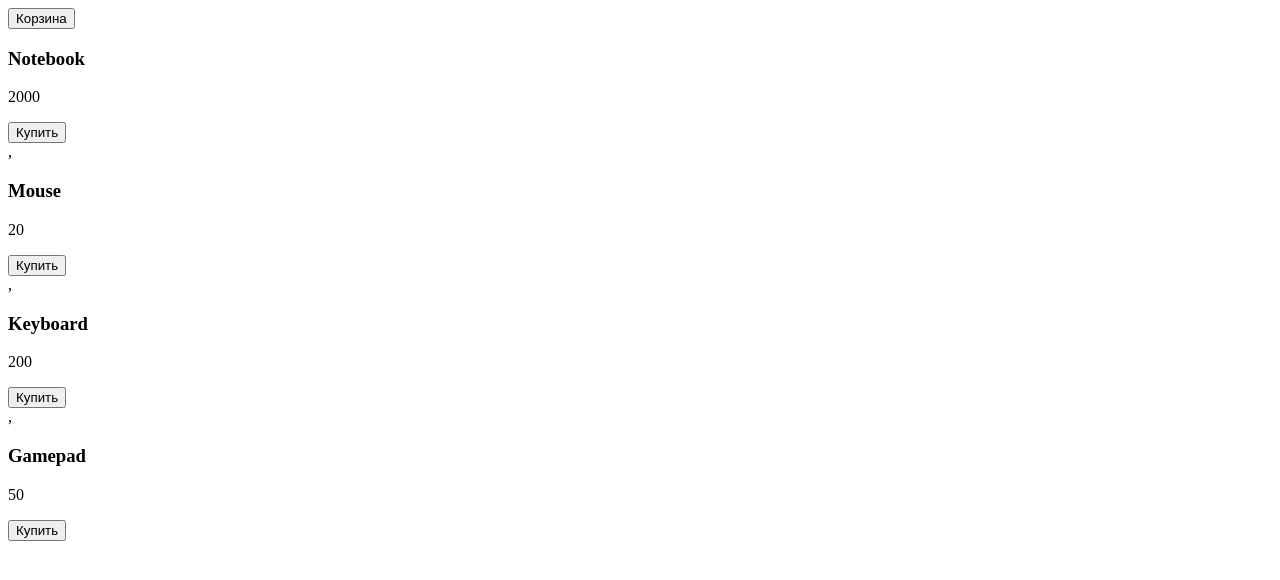
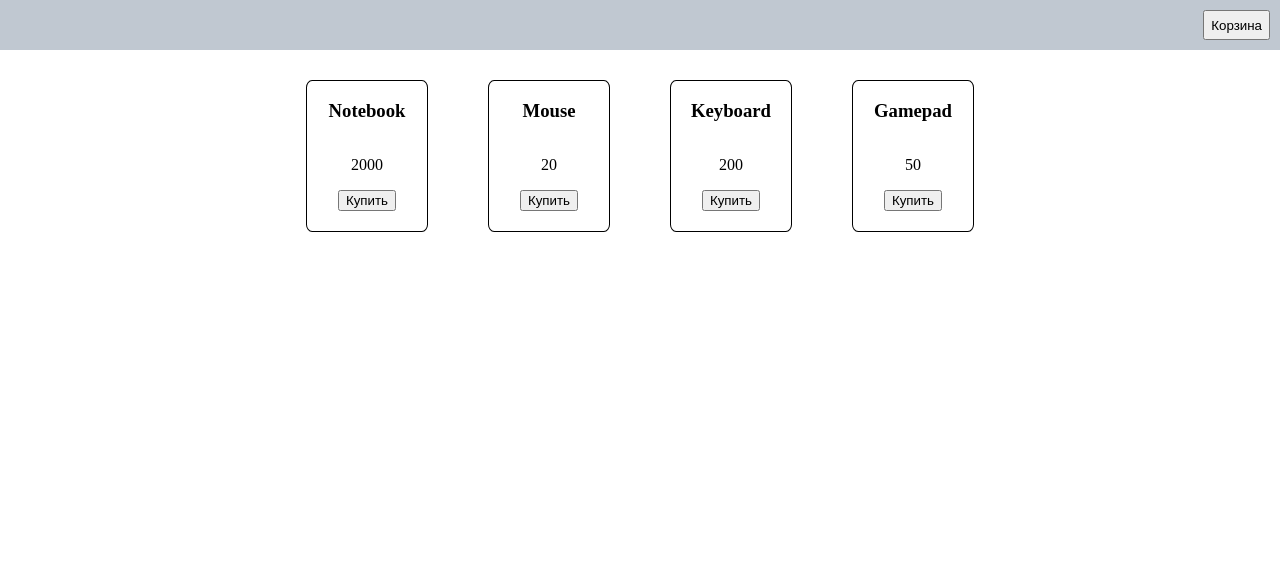
Before and after one commit to AndreyKrivochenko/JS2, a plain HTML site: page index.html in a window 1280 px wide. Drawn offline with Linux system fonts and the light colour scheme.

Commit message:
commit 1

```diff
--- /dev/null
+++ b/css/style.css
@@ -0,0 +1,40 @@
+body {
+    padding: 0;
+    margin: 0;
+}
+
+.container {
+    width: 100%;
+}
+
+.header {
+    height: 50px;
+    background-color: #c0c8d1;
+    display: flex;
+    justify-content: end;
+    align-items: center;
+}
+
+.btn-cart {
+    height: 30px;
+    margin-right: 10px;
+}
+
+.products {
+    width: 100%;
+    display: flex;
+    justify-content: center;
+    flex-wrap: wrap;
+}
+
+.product-item {
+    height: 150px;
+    width: 120px;
+    border: 1px solid black;
+    border-radius: 5%;
+    margin: 30px;
+    display: flex;
+    flex-direction: column;
+    justify-content: baseline;
+    align-items: center;
+}
--- a/index.html
+++ b/index.html
@@ -3,14 +3,17 @@
 <head>
     <meta charset="UTF-8">
     <title>Интернет-магазин</title>
+    <link rel="stylesheet" href="css/style.css">
 </head>
 <body>
-    <header>
-        <button class="btn-cart" type="button">Корзина</button>
-    </header>
-    <main>
-        <div class="products"></div>
-    </main>
+    <div class="container">
+        <header class="header">
+            <button class="btn-cart" type="button">Корзина</button>
+        </header>
+        <main>
+            <div class="products"></div>
+        </main>
+    </div>
     <script src="js/main.js"></script>
 </body>
 </html>
--- a/js/main.js
+++ b/js/main.js
@@ -6,17 +6,19 @@ const products = [
 ];
 //Функция для формирования верстки каждого товара
 //Добавить в выводе изображение
-const renderProduct = (title, price) => {
+const renderProduct = (item) => {
     return `<div class="product-item">
-                <h3>${title}</h3>
-                <p>${price}</p>
+                <h3>${item.title}</h3>
+                <p>${item.price}</p>
                 <button class="buy-btn">Купить</button>
             </div>`
 };
 const renderPage = list => {
-    const productsList = list.map(item => renderProduct(item.title,item.price));
-    console.log(productsList);
-    document.querySelector('.products').innerHTML = productsList;
+    const productsList = list.map(item => renderProduct(item));
+    // console.log(productsList);
+    let innerText = '';
+    productsList.forEach(element => innerText += element);
+    document.querySelector('.products').innerHTML = innerText;
 };
 
 renderPage(products);
```
